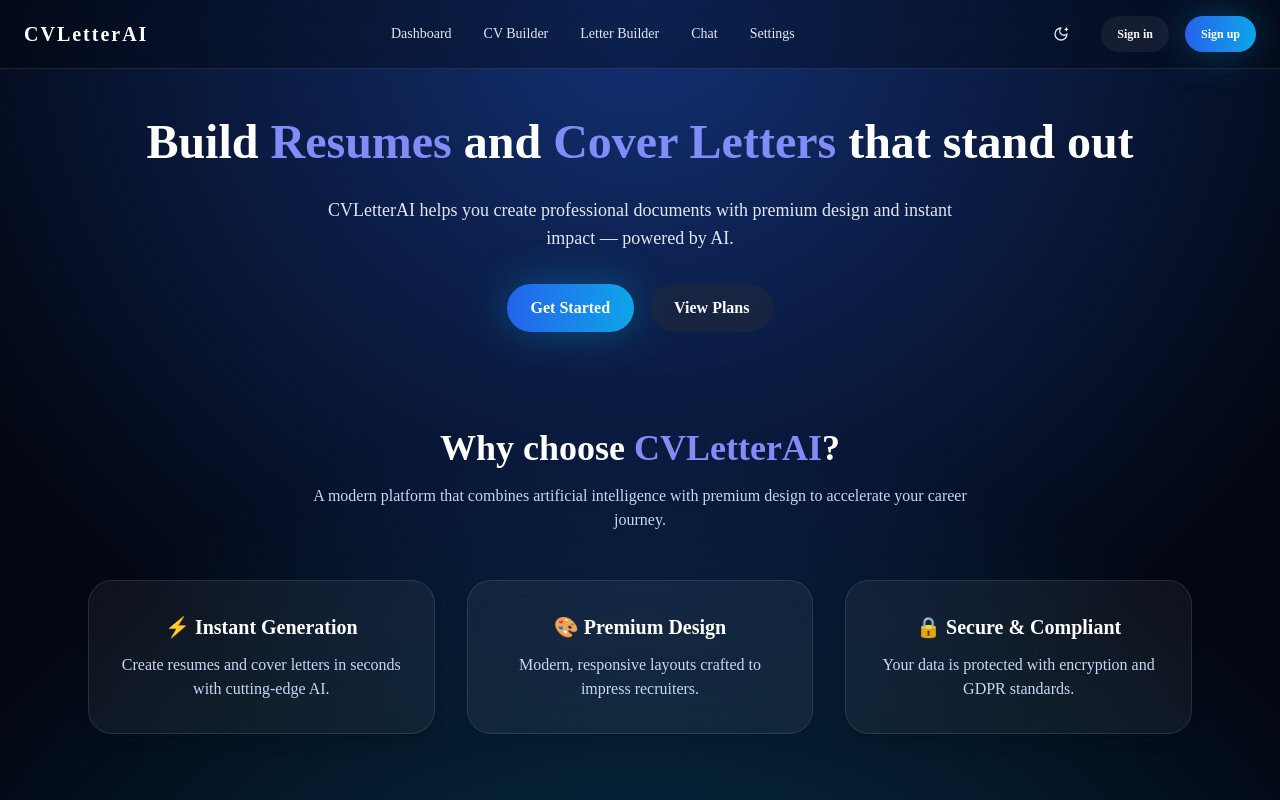
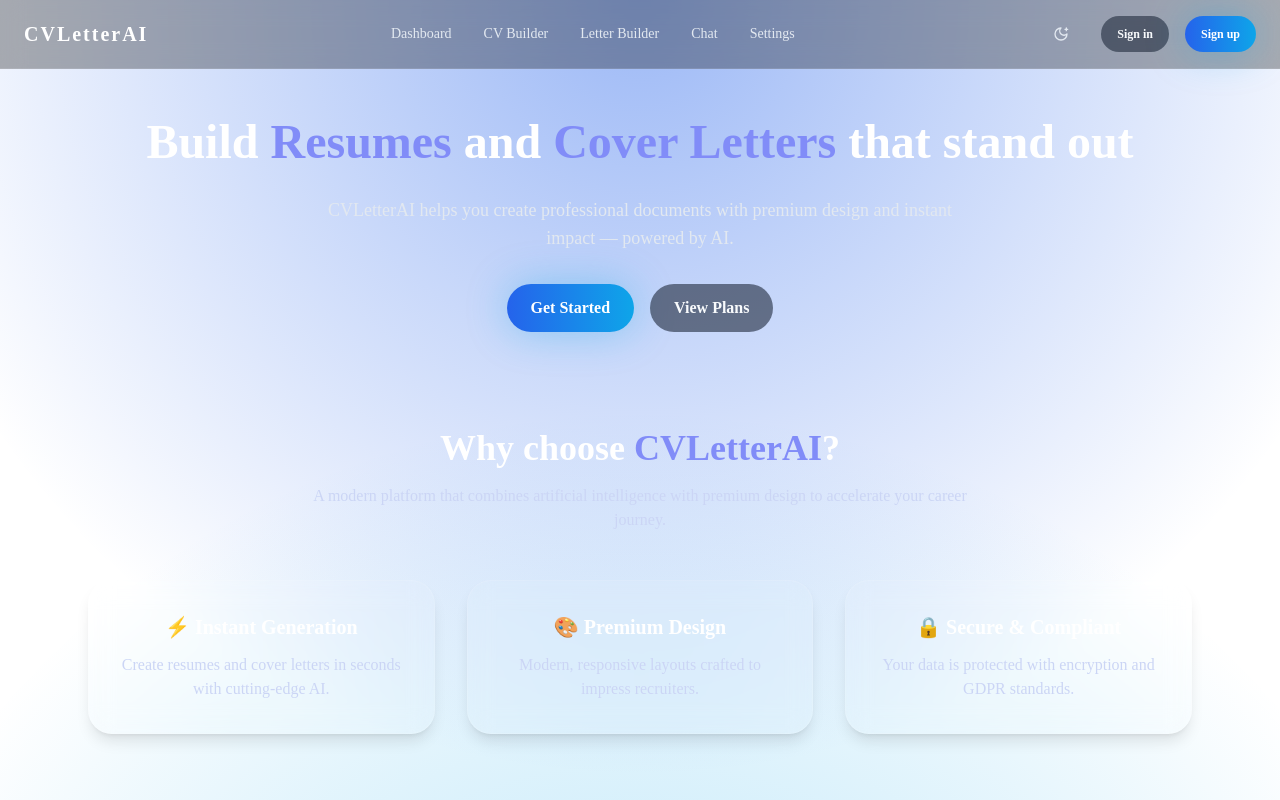
Before and after one commit to joshsegatt/CVLetterAI, a Next.js app: page / in a window 1280 px wide. Shown: the top 800 px of the page. Built offline with nearby package versions, Linux system fonts and the light colour scheme.

Commit message:
Update layout.tsx

```diff
--- a/src/app/layout.tsx
+++ b/src/app/layout.tsx
@@ -2,48 +2,15 @@
 
 import "./globals.css";
 import type { ReactNode } from "react";
-import Link from "next/link";
-import { usePathname } from "next/navigation";
-
-// Links do dashboard centralizados em um array
-const dashboardLinks = [
-  { href: "/dashboard", label: "Overview" },
-  { href: "/cv-builder", label: "CV Builder" },
-  { href: "/letter-builder", label: "Letter Builder" },
-  { href: "/chat", label: "AI Chat" },
-  { href: "/settings", label: "Settings" },
-];
+import { ThemeProvider } from "next-themes";
 
 export default function RootLayout({ children }: { children: ReactNode }) {
-  const pathname = usePathname();
-
-  // Verifica se a rota atual pertence ao dashboard
-  const isDashboard = dashboardLinks.some((link) =>
-    pathname.startsWith(link.href)
-  );
-
   return (
-    <html lang="en">
-      <body className="bg-gray-950 text-white min-h-screen flex">
-        {/* Sidebar do dashboard */}
-        {isDashboard && (
-          <aside className="w-64 border-r border-gray-800 p-6">
-            <nav className="space-y-3 font-medium">
-              {dashboardLinks.map((link) => (
-                <Link
-                  key={link.href}
-                  href={link.href}
-                  className="block hover:text-blue-400 transition-colors"
-                >
-                  {link.label}
-                </Link>
-              ))}
-            </nav>
-          </aside>
-        )}
-
-        {/* Conteúdo principal */}
-        <main className="flex-1">{children}</main>
+    <html lang="en" suppressHydrationWarning>
+      <body className="min-h-screen bg-white text-black dark:bg-gray-950 dark:text-white transition-colors">
+        <ThemeProvider attribute="class" defaultTheme="system" enableSystem>
+          {children}
+        </ThemeProvider>
       </body>
     </html>
   );
```
